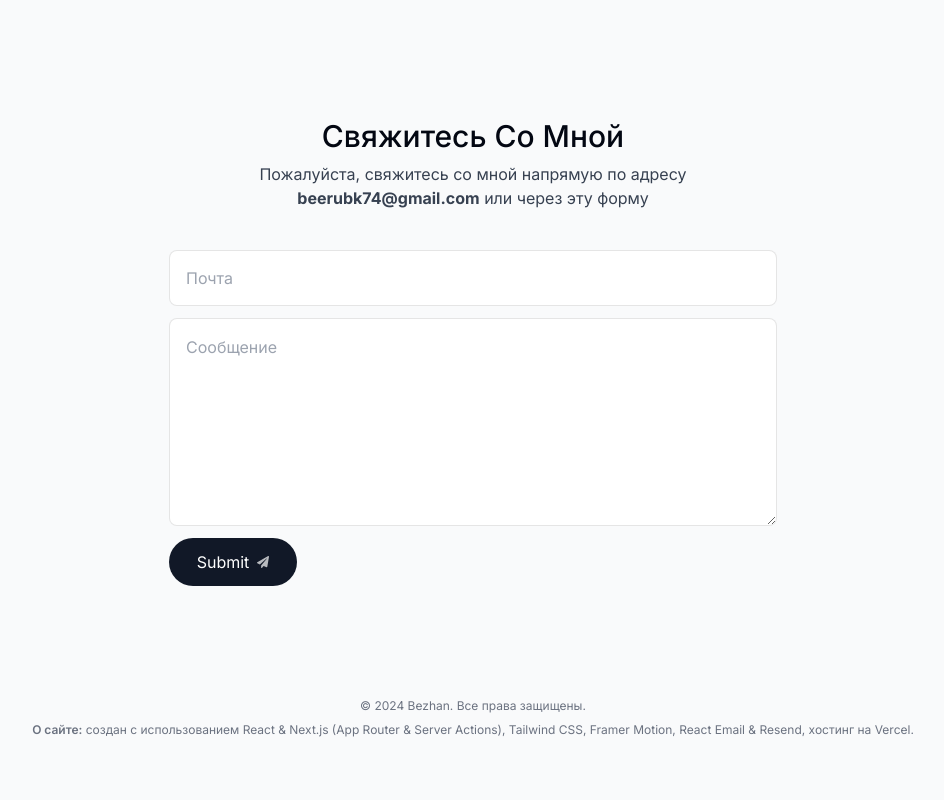
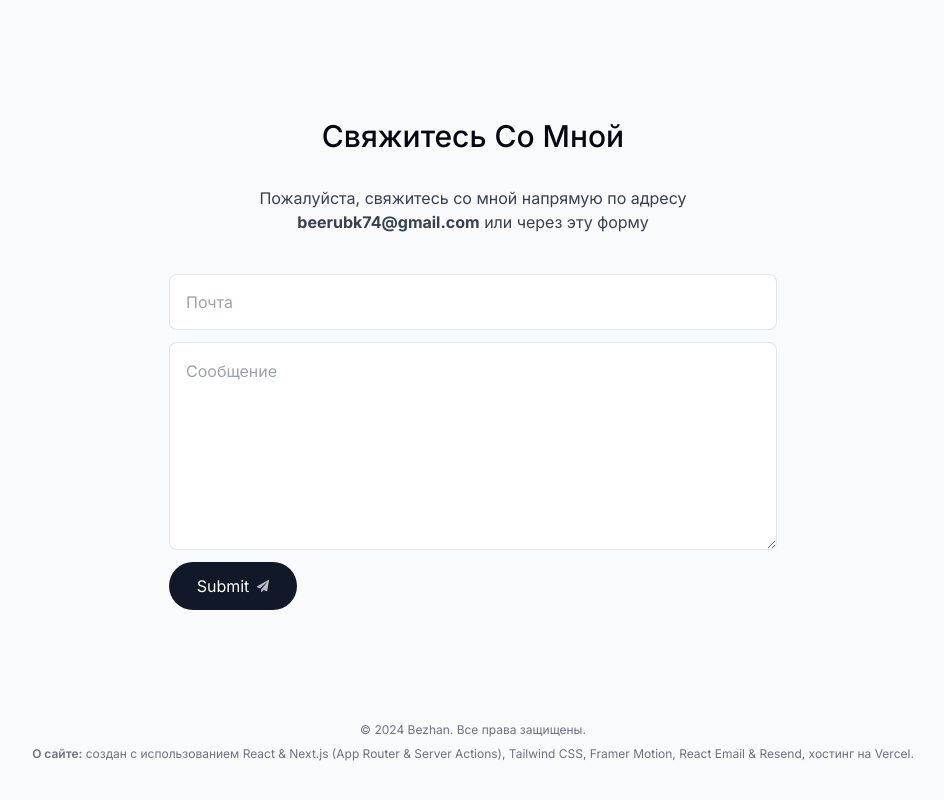
Before and after one commit to pokeuq/portfolio, a Next.js app: page / in a window 1280 px wide. Shown: the part 5991-6791 px from the top of the page, without its empty margins (167-1111 px from the left). Before the commit the page ends 6769 px from the top, so only its background shows below. Built offline with nearby package versions, Linux system fonts and the light colour scheme.

Commit message:
Update contacts.tsx

```diff
--- a/components/contacts.tsx
+++ b/components/contacts.tsx
@@ -22,7 +22,7 @@ export default function Contact() {
       viewport={{ once: true }}
     >
       <SectionHeading>Свяжитесь со мной</SectionHeading>
-      <p className="text-gray-700 -mt-6 dark:text-white/80">
+      <p className="text-gray-700 dark:text-white/80">
         Пожалуйста, свяжитесь со мной напрямую по адресу{" "}
         <a className="font-bold" href="mailto:beerubk74@gmail.com">
           beerubk74@gmail.com
```
